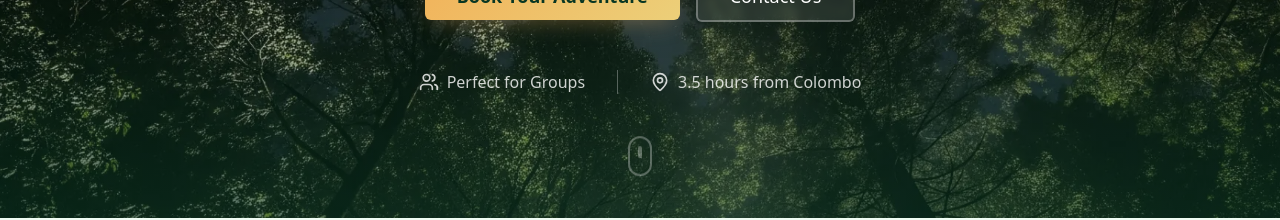
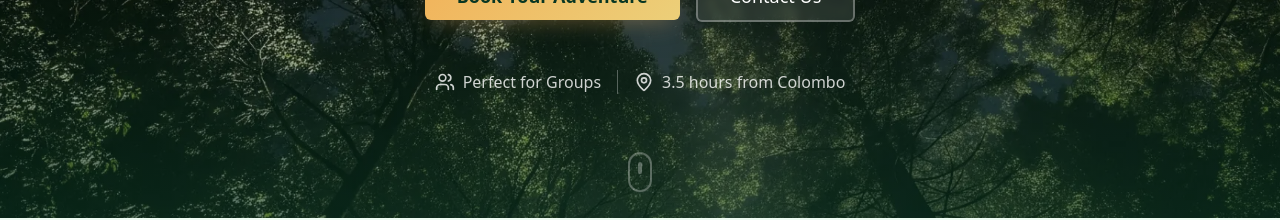
Before and after one commit to sameeraherath/wildparadisebelihuloya---test, a React (Vite) app: page / in a window 1280 px wide. Shown: the part 582-802 px from the top of the page. Built offline with nearby package versions, Linux system fonts and the light colour scheme.

Commit message:
refactor: adjust layout spacing and scroll indicator position in Hero component

```diff
--- a/src/components/Hero.tsx
+++ b/src/components/Hero.tsx
@@ -71,7 +71,7 @@ const Hero = () => {
           </div>
 
           {/* Stats */}
-          <div className="flex flex-col sm:flex-row justify-center items-center gap-8 text-white/80">
+          <div className="flex flex-col sm:flex-row justify-center items-center gap-4 text-white/80 pb-24 sm:pb-0">
             <div className="flex items-center gap-2">
               <Users className="w-5 h-5" />
               <span>Perfect for Groups</span>
@@ -86,7 +86,7 @@ const Hero = () => {
       </div>
 
       {/* Scroll Indicator */}
-      <div className="absolute bottom-8 left-1/2 transform -translate-x-1/2 text-white/60">
+      <div className="absolute bottom-4 left-1/2 transform -translate-x-1/2 text-white/60">
         <div className="animate-bounce">
           <div className="w-6 h-10 border-2 border-white/30 rounded-full flex justify-center">
             <div className="w-1 h-3 bg-white/60 rounded-full mt-2 animate-pulse" />
```
